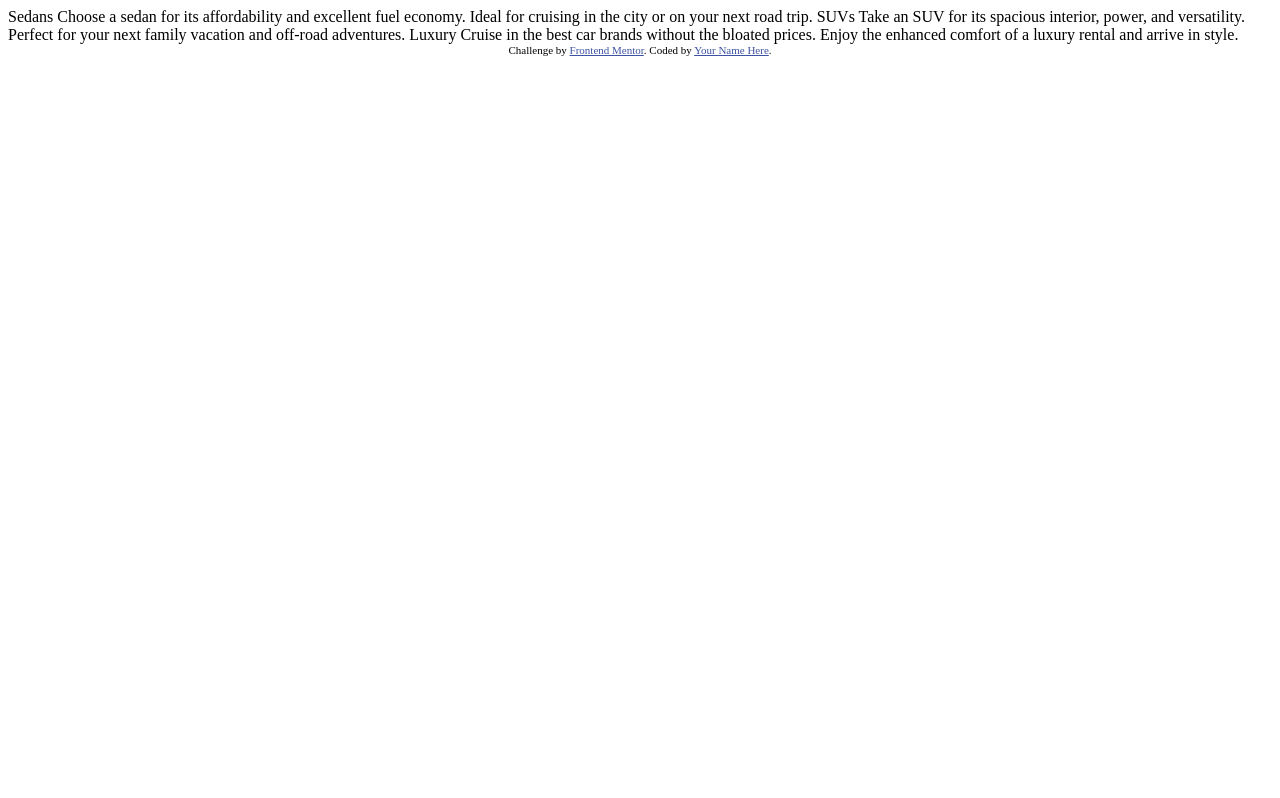
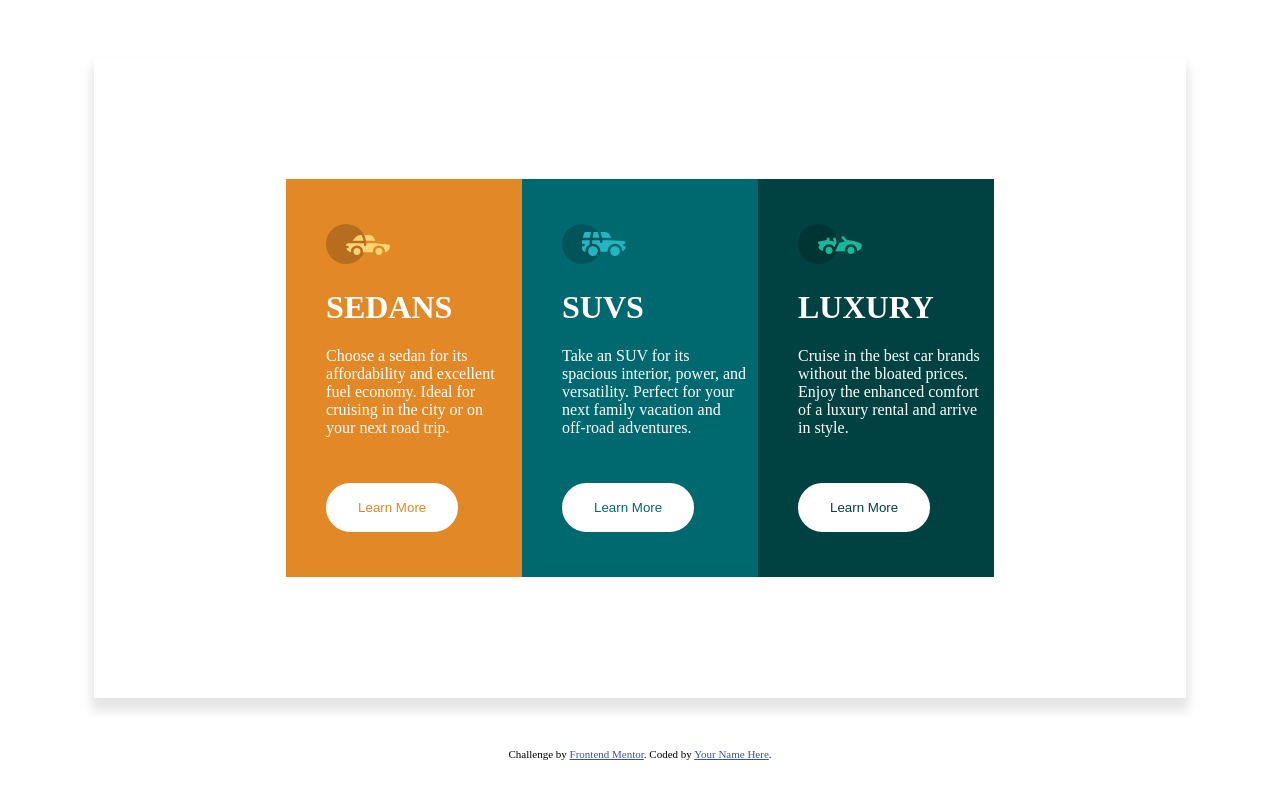
Before and after one commit to samiy99/front_end_mentor_three_column, a plain HTML site: page index.html in a window 1280 px wide. Drawn offline with Linux system fonts and the light colour scheme.

Commit message:
main work done

```diff
--- a/index.html
+++ b/index.html
@@ -5,6 +5,7 @@
   <meta name="viewport" content="width=device-width, initial-scale=1.0"> <!-- displays site properly based on user's device -->
 
   <link rel="icon" type="image/png" sizes="32x32" href="./images/favicon-32x32.png">
+  <link rel="stylesheet" href="style.css">
 
   <title>Frontend Mentor | 3-column preview card component</title>
 
@@ -15,18 +16,47 @@
   </style>
 </head>
 <body>
+  <main>
+    <div class="container">
+      <div class="card sedan">
+        <div class="icon">
+          <img src="images/icon-sedans.svg" alt="">
+        </div>
+        <h1>SEDANS</h1>
+        <p>
+          Choose a sedan for its affordability and excellent fuel economy. Ideal for cruising in the city
+          or on your next road trip.
+        </p>
+        <button>Learn More</button>
 
-  Sedans
-  Choose a sedan for its affordability and excellent fuel economy. Ideal for cruising in the city
-  or on your next road trip.
+      </div>
+      <div class="card suv" >
+        <div class="icon">
+          <img src="images/icon-suvs.svg" alt="">
+        </div>
+        <h1> SUVS</h1>
+        <p>
+          Take an SUV for its spacious interior, power, and versatility. Perfect for your next family vacation
+          and off-road adventures.
+        </p>
+        <button>Learn More</button>
 
-  SUVs
-  Take an SUV for its spacious interior, power, and versatility. Perfect for your next family vacation
-  and off-road adventures.
+      </div>
+      <div class="card luxury">
+        <div class="icon">
+          <img src="images/icon-luxury.svg" alt="">
+        </div>
+        <h1>LUXURY</h1>
+        <p>
+          Cruise in the best car brands without the bloated prices. Enjoy the enhanced comfort of a luxury
+          rental and arrive in style.
+        </p>
+        <button>Learn More</button>
 
-  Luxury
-  Cruise in the best car brands without the bloated prices. Enjoy the enhanced comfort of a luxury
-  rental and arrive in style.
+      </div>
+    </div>
+
+  </main>
 
   <div class="attribution">
     Challenge by <a href="https://www.frontendmentor.io?ref=challenge" target="_blank">Frontend Mentor</a>.
--- /dev/null
+++ b/style.css
@@ -0,0 +1,72 @@
+body{
+    display: flex;
+    align-items: center;
+    justify-content: center;
+    flex-direction: column;
+}
+
+main{
+    width: 80%;
+    height: 80vh;
+    display: flex;
+    align-items: center;
+    justify-content: space-around;
+    margin: 50px;
+    padding: 0px 40px;
+    border: none;
+    box-shadow: 0px 10px 10px 3px rgba(0, 0, 0, .1);
+}
+.container{
+    display: flex;
+    align-items: center;
+    justify-content: space-around;
+    padding: 0px 15%;
+    border-radius: 20px;
+}
+.card{
+    color: #fff;
+    padding-left: 40px;
+    padding-right: 10px;
+    padding-bottom: 45px;
+    padding-top: 45px;
+    width: 100%;
+
+}
+
+.sedan{
+    background: hsl(31, 77%, 52%);
+}
+
+.suv{
+    background: hsl(184, 100%, 22%);
+}
+
+.luxury{
+   background:hsl(179, 100%, 13%) ;
+}
+
+button{
+    margin-top: 30px;
+    padding: 15px 30px;
+    background: #fff;
+    border: hidden;
+    border-radius: 80PX;
+    border: 2px solid  #fff;
+}
+
+.sedan button{
+    color:hsl(31, 77%, 52%);
+}
+.suv button{
+    color:hsl(184, 100%, 22%);
+}
+.luxury button{
+    color:hsl(179, 100%, 13%);
+}
+
+
+button:hover{
+    background: none;
+    transition: 10ms ease-in;
+    color: #fff;
+}
```
